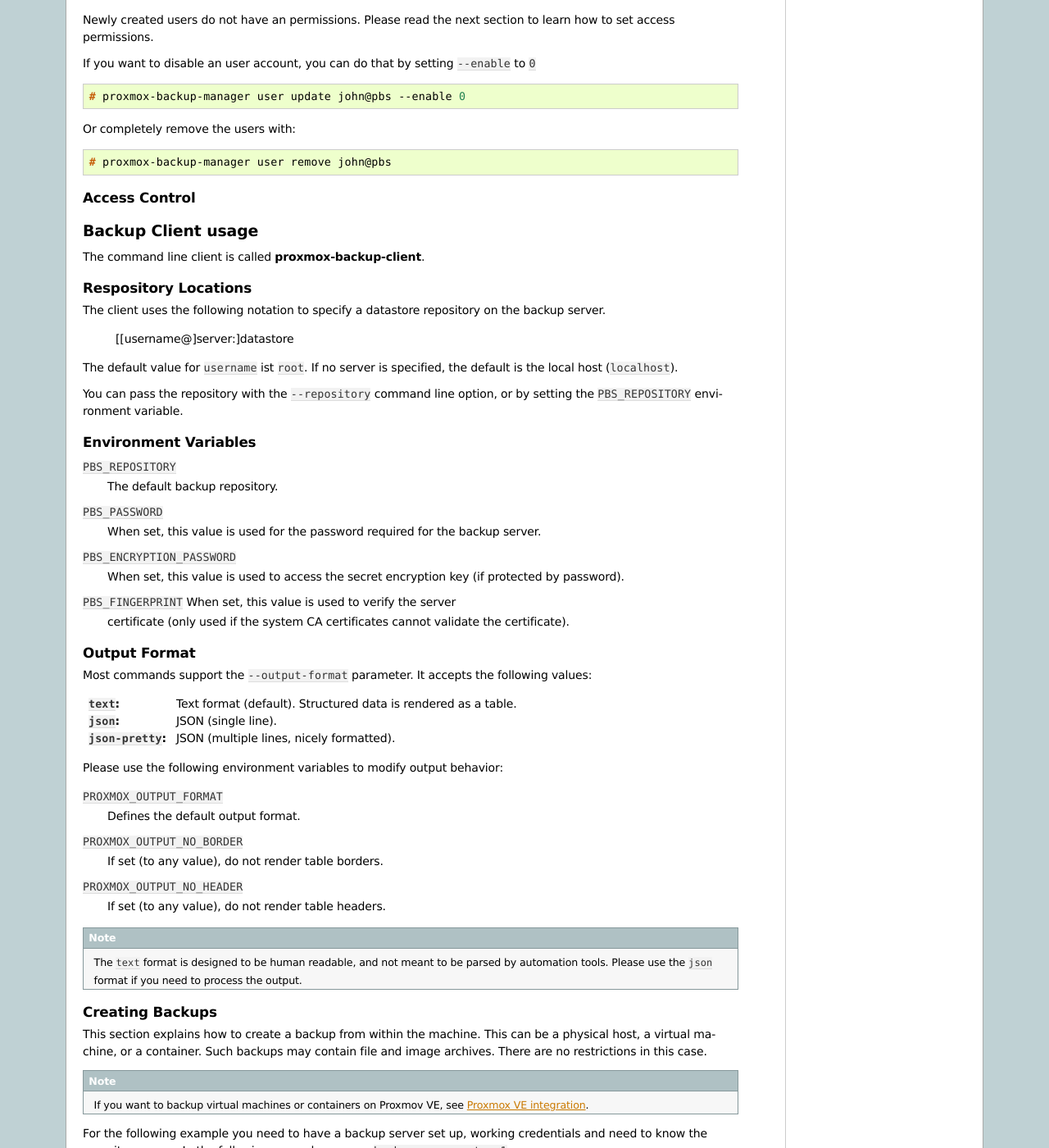
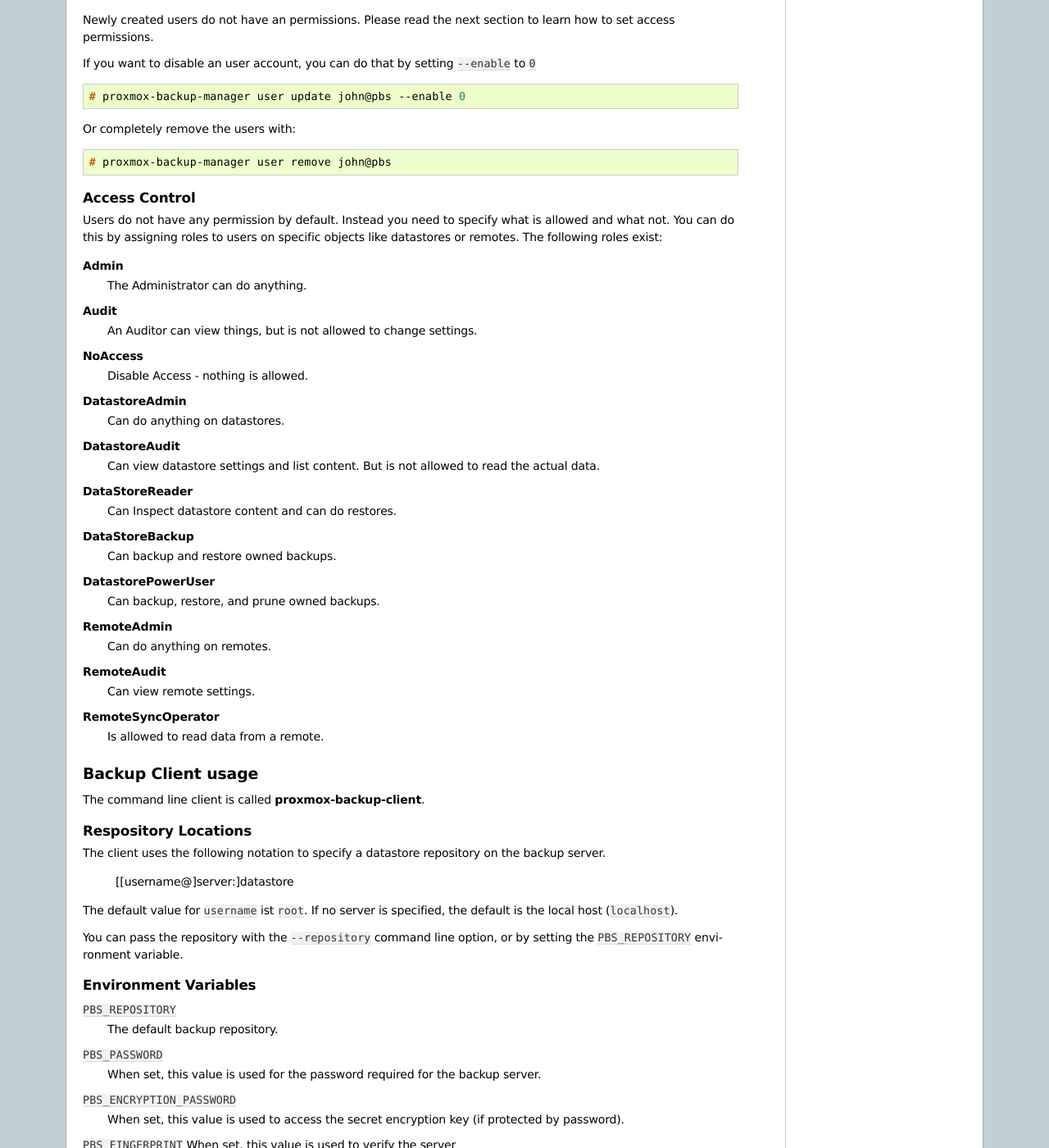
Before and after one commit to proxmox/proxmox-backup, a Sphinx documentation site: the page built from docs/administration-guide.rst, in a window 1280 px wide and 1400 px high, scrolled down 3255 px. Shown: the whole window at 82% size. Built offline with Sphinx 7.4.7, drawn with Linux system fonts in a browser that asks for light colours.

Commit message:
administration-guide.rst: add role definitions

```diff
--- a/docs/administration-guide.rst
+++ b/docs/administration-guide.rst
@@ -258,9 +258,47 @@
   # proxmox-backup-manager user remove john@pbs
 
 
-
 Access Control
 ~~~~~~~~~~~~~~
+
+Users do not have any permission by default. Instead you need to
+specify what is allowed and what not. You can do this by assigning
+roles to users on specific objects like datastores or remotes. The
+following roles exist:
+
+**Admin**
+  The Administrator can do anything.
+
+**Audit**
+  An Auditor can view things, but is not allowed to change settings.
+
+**NoAccess**
+  Disable Access - nothing is allowed.
+
+**DatastoreAdmin**
+  Can do anything on datastores.
+
+**DatastoreAudit**
+  Can view datastore settings and list content. But
+  is not allowed to read the actual data.
+
+**DataStoreReader**
+  Can Inspect datastore content and can do restores.
+
+**DataStoreBackup**
+  Can backup and restore owned backups.
+
+**DatastorePowerUser**
+  Can backup, restore, and prune owned backups.
+
+**RemoteAdmin**
+  Can do anything on remotes.
+
+**RemoteAudit**
+  Can view remote settings.
+
+**RemoteSyncOperator**
+  Is allowed to read data from a remote.
 
 
 
```
